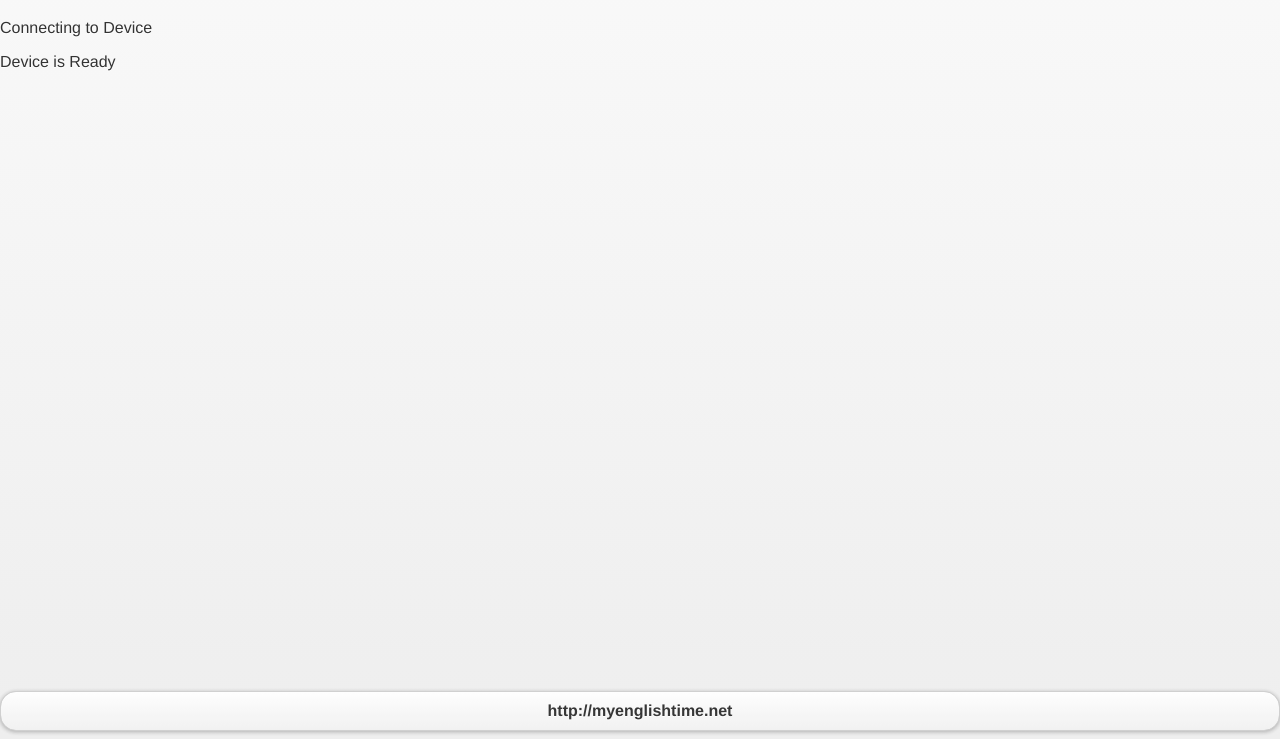
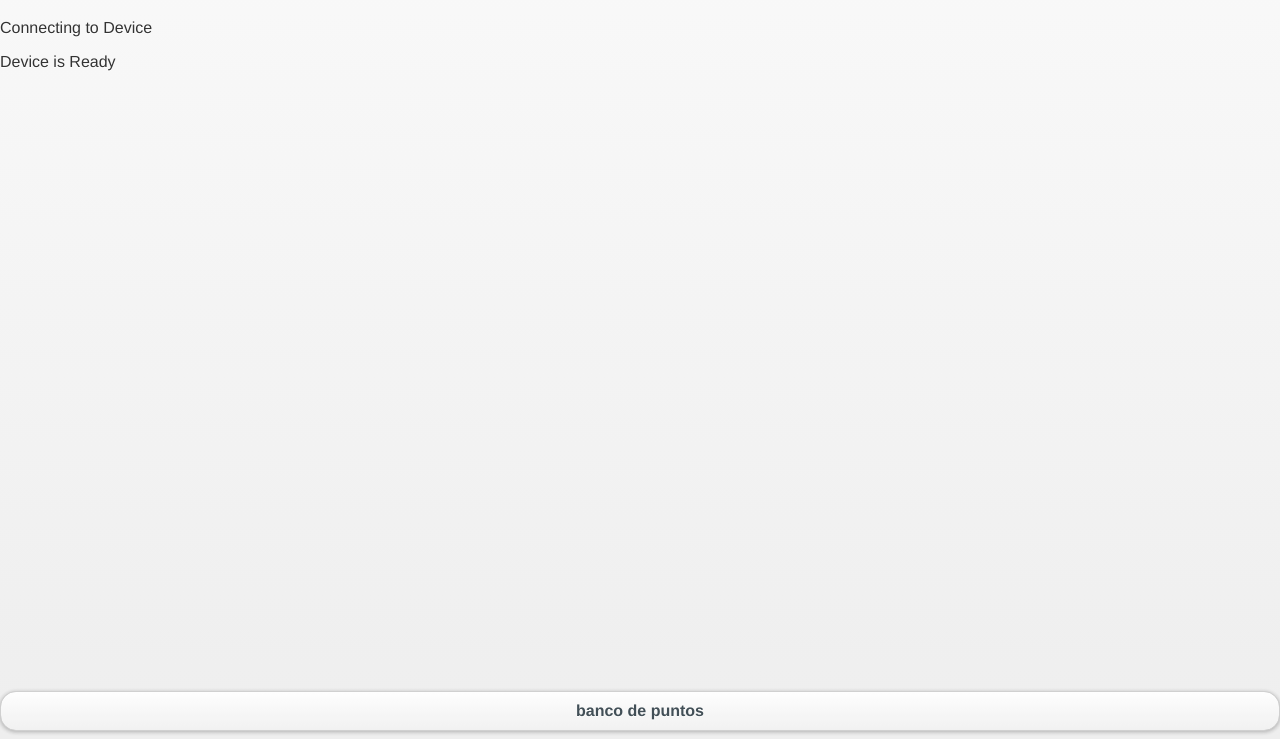
Before and after one commit to UTP/Banco_de_Puntos, a plain HTML site: page assets/www/index.html in a window 1280 px wide. Shown: the part 61-800 px from the top of the page. Drawn offline with Linux system fonts and the light colour scheme.

Commit message:
#1.1 -- Primer commit para el proyecto de la UTP

```diff
--- a/assets/www/index.html
+++ b/assets/www/index.html
@@ -28,7 +28,7 @@
             data-theme="c"
             data-position="fixed"
             data-fullscreen="true">
-            <div ><a href="http://myenglishtime.net" class="color-boton" data-role="button"  data-rel="dialog" >http://myenglishtime.net </a></div>
+            <div ><a href="" class="color-boton" data-role="button"  data-rel="dialog" >banco de puntos </a></div>
         </fieldset>
     </body>
 </html>
```
